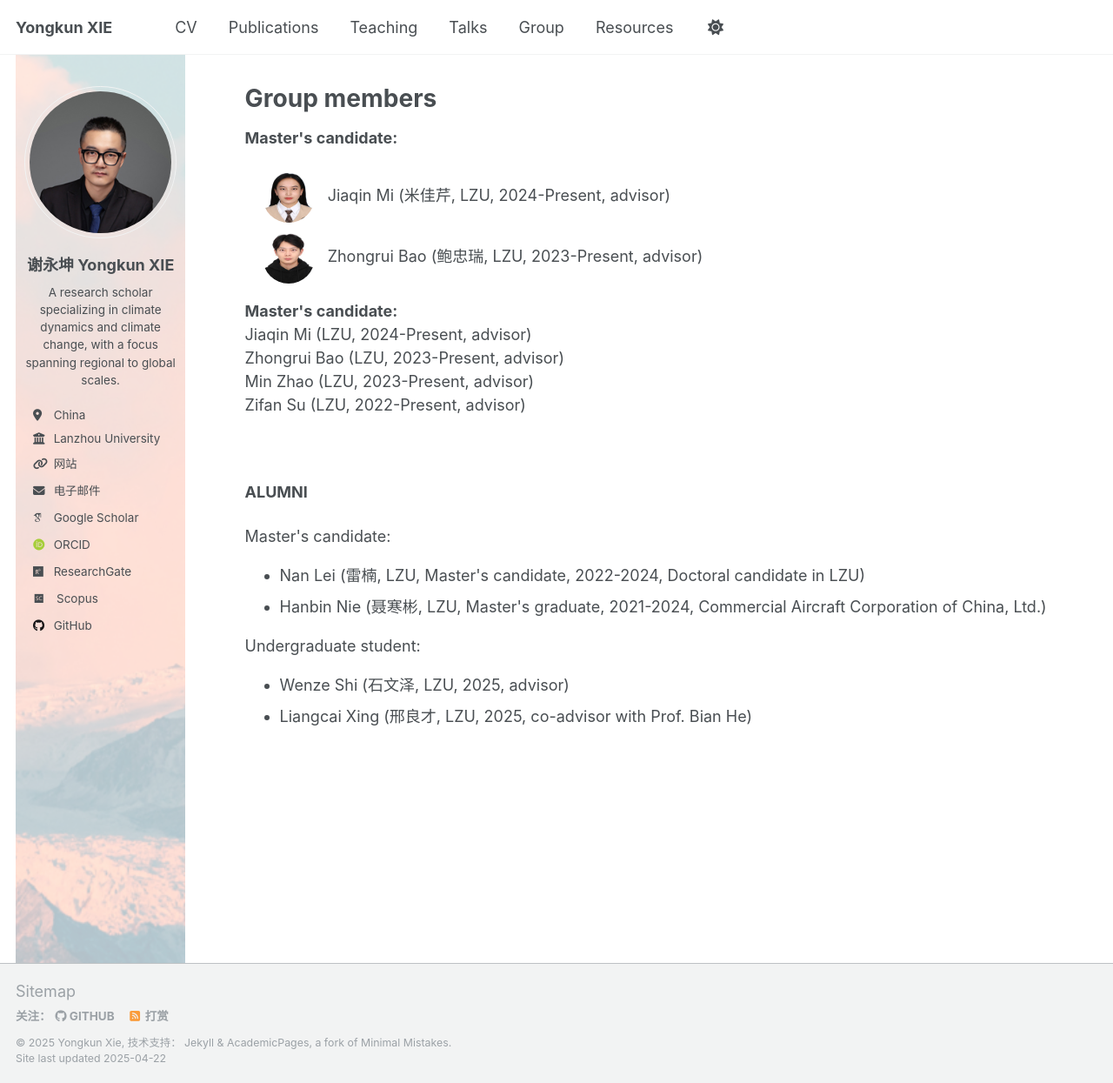
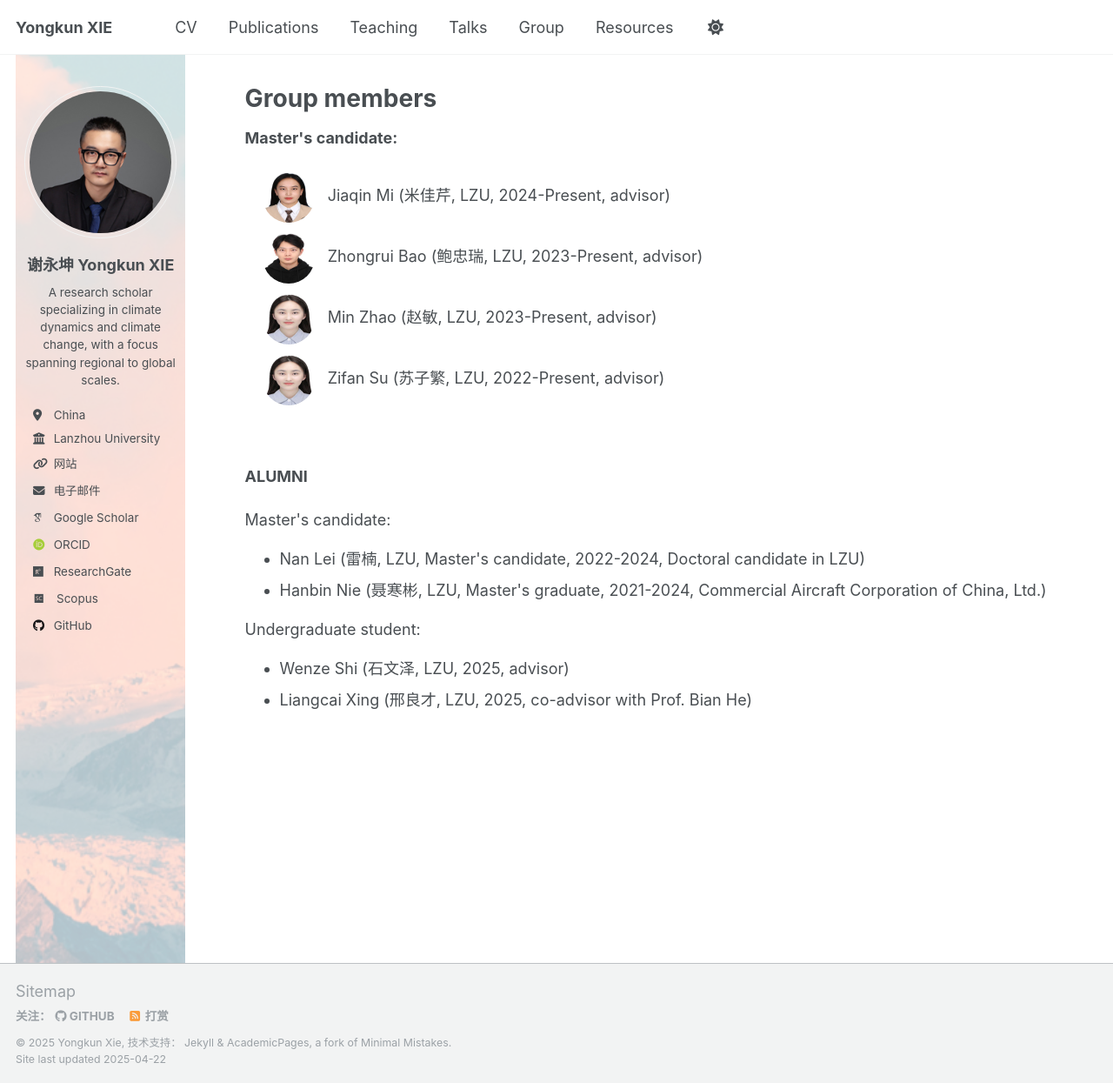
Before and after one commit to yongkunxie/yongkunxie.github.io, a Jekyll site: the page built from _pages/portfolio.html, in a window 1280 px wide and 1245 px high. Shown: the whole window at 87% size. Built offline with Jekyll 4.4.1, drawn with Linux system fonts in a browser that asks for light colours; some web fonts are replaced.

Commit message:
Update portfolio.html

```diff
--- a/_pages/portfolio.html
+++ b/_pages/portfolio.html
@@ -27,13 +27,15 @@ author_profile: true
     <img src="/assets/images/zhongruibao.jpg" alt="Zhongrui Bao" class="member-photo">
     Zhongrui Bao (鲍忠瑞, LZU, 2023-Present, advisor)
   </div>
+  <div class="member-item">
+    <img src="/assets/images/minzhao.jpg" alt="Zhongrui Bao" class="member-photo">
+    Min Zhao (赵敏, LZU, 2023-Present, advisor)<br>
+  </div>
+  <div class="member-item">
+    <img src="/assets/images/minzhao.jpg" alt="Zhongrui Bao" class="member-photo">
+    Zifan Su (苏子繁, LZU, 2022-Present, advisor)<br>
+  </div>
 </div>
-
-<p><strong>Master's candidate:</strong><br>
-Jiaqin Mi (LZU, 2024-Present, advisor)<br>
-Zhongrui Bao (LZU, 2023-Present, advisor)<br>
-Min Zhao (LZU, 2023-Present, advisor)<br>
-Zifan Su (LZU, 2022-Present, advisor)</p>
 
 <p><strong>  </strong><br>
 <p><strong>ALUMNI</strong><br>
```
